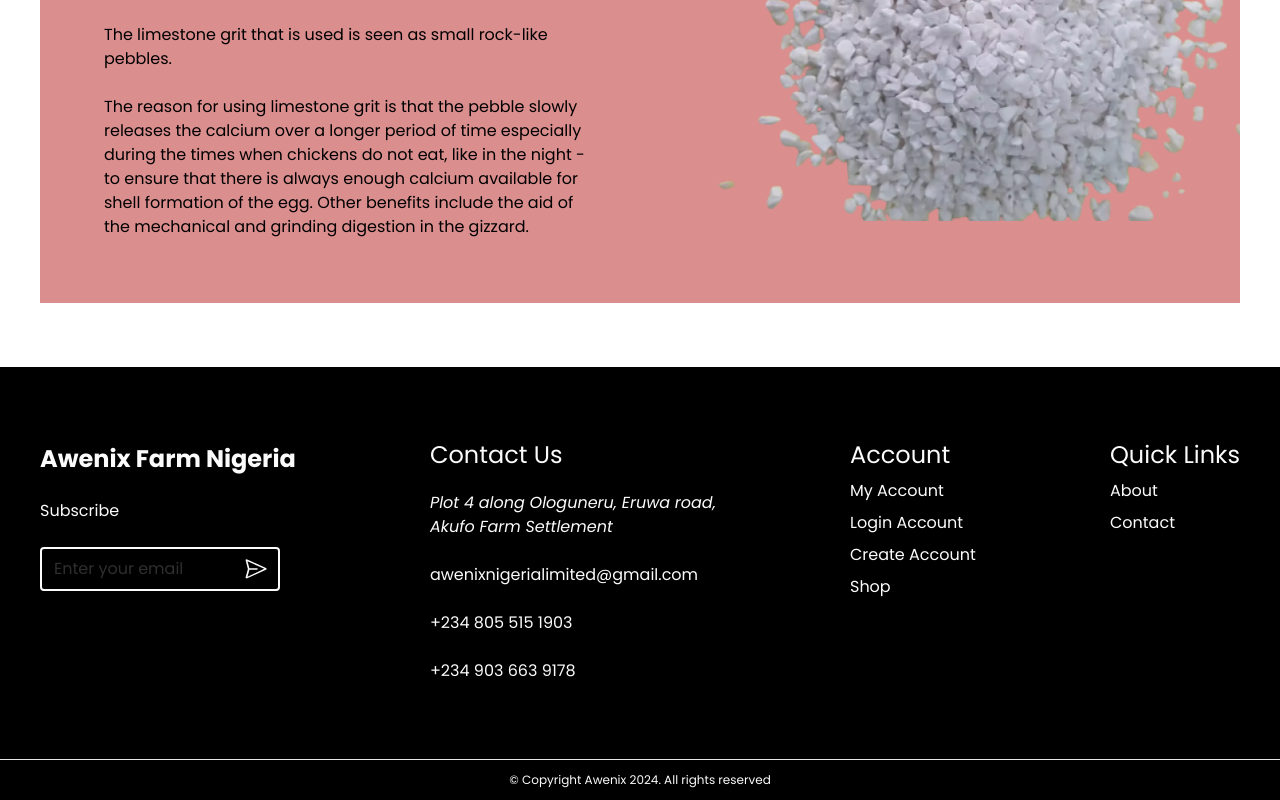
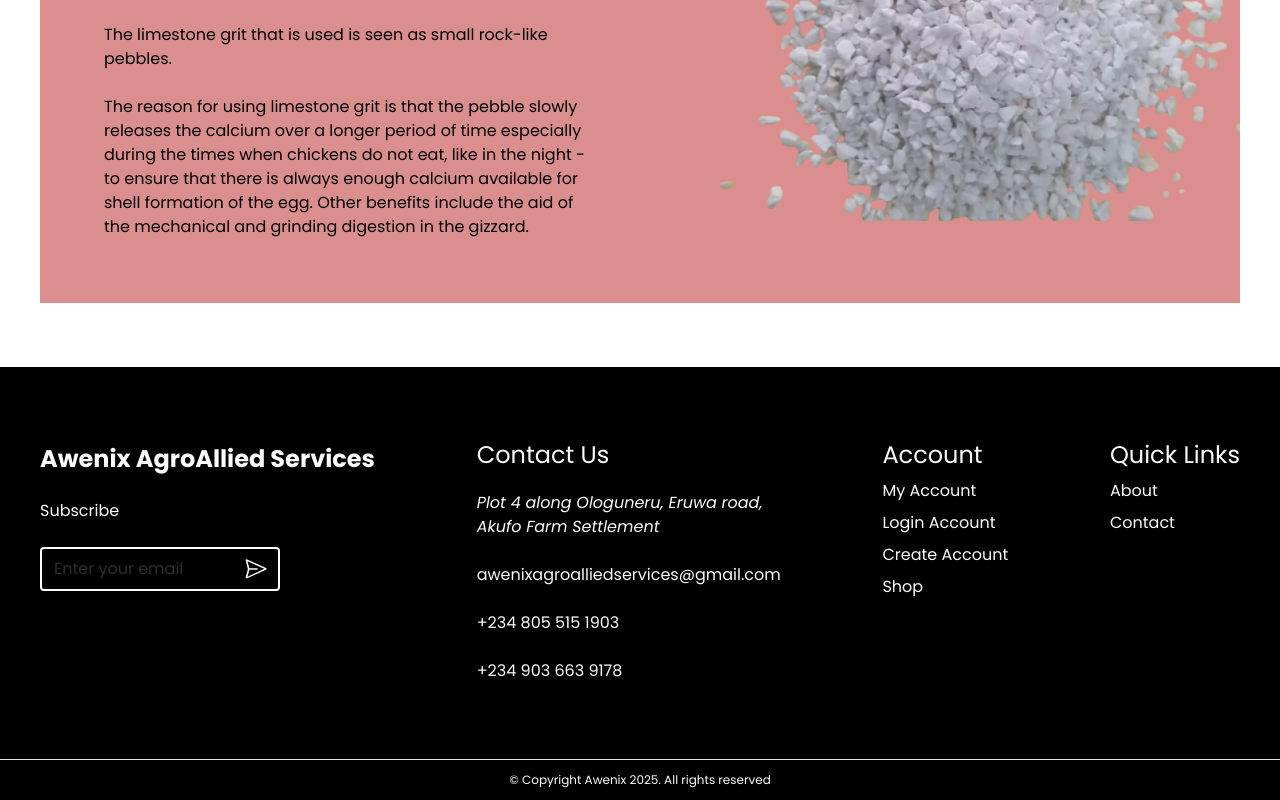
Before and after one commit to Joycrown/AwenixProject, a React (Vite) app: page /products/ingredients in a window 1280 px wide. Shown: the part 3053-3853 px from the top of the page. Built offline with nearby package versions, Linux system fonts and the light colour scheme.

Commit message:
payment verification and webscoket

```diff
--- a/src/components/footer.tsx
+++ b/src/components/footer.tsx
@@ -21,7 +21,7 @@ function Footer() {
     <footer className="flex flex-col bg-default-100">
       <div className="grid grid-cols-1 md:grid-cols-2 gap-4 lg:flex justify-between text-default-800 max-w-[1200px] w-[95%] mx-auto py-16">
         <div className="flex flex-col max-md:items-center">
-          <h3 className="text-2xl font-bold py-3">Awenix Farm Nigeria</h3>
+          <h3 className="text-2xl font-bold py-3">Awenix AgroAllied Services</h3>
           <p className="py-3">Subscribe</p>
           <form className="relative py-3 flex items-center max-w-64 md:max-w-60">
             <input
@@ -45,7 +45,7 @@ function Footer() {
             href="mailto: awenixnigerialimited@gmail.com"
             className="underline-none py-3"
           >
-            awenixnigerialimited@gmail.com
+            awenixagroalliedservices@gmail.com
           </a>
           <a href="tel: +234 805 515 1903" className="underline-none py-3">
             +234 805 515 1903
@@ -135,7 +135,7 @@ function Footer() {
       <div className="w-full text-center">
         <hr className="w-full bg-default-700 border-1" />
         <p className="text-default-800 text-xs p-3">
-          &copy; Copyright Awenix 2024. All rights reserved
+          &copy; Copyright Awenix 2025. All rights reserved
         </p>
       </div>
     </footer>
--- a/src/components/protectedHead.tsx
+++ b/src/components/protectedHead.tsx
@@ -37,7 +37,7 @@ function ProtectedHeader() {
     <header className="max-w-[1200px] w-[95%] py-4 mx-auto relative">
       <nav className="flex justify-between max-container items-center">
         <Link className="relative z-10" to="/account/home">
-          <img src={logo} alt="Awenix logo" width={"20px"} height={"20px"} />
+          <img src={logo} alt="Awenix logo" width={"30px"} height={"30px"} />
         </Link>
 
         <div className="flex gap-3 items-center w-full max-w-80 justify-end">
```
Also changed, not shown: src/assets/logo.png, src/assets/logoo.png (added).
